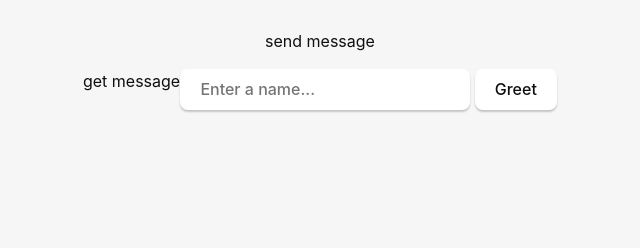
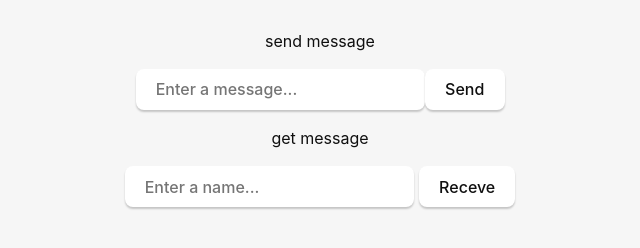
Before and after one commit to toddmcintire/croc-gui, a plain HTML site: page src/index.html in a window 1280 px wide. Shown: the part 142-390 px from the top of the page, without its empty margins (320-960 px from the left). Drawn offline with Linux system fonts and the light colour scheme.

Commit message:
seperated forms

```diff
--- a/src/index.html
+++ b/src/index.html
@@ -38,12 +38,15 @@
       <p>Click on the Tauri logo to learn more about the framework</p>
       -->
       <p>send message</p>
-      <form class="row" id=""
+      <form class="row" id="send-form">
+        <input id="send-input" placeholder="Enter a message..." />
+        <button type="submit">Send</button>
+      </form>
 
       <p>get message</p>
       <form class="row" id="greet-form">
         <input id="greet-input" placeholder="Enter a name..." />
-        <button type="submit">Greet</button>
+        <button type="submit">Receve</button>
       </form>
 
       <div id="greet-msg"></div>
```
